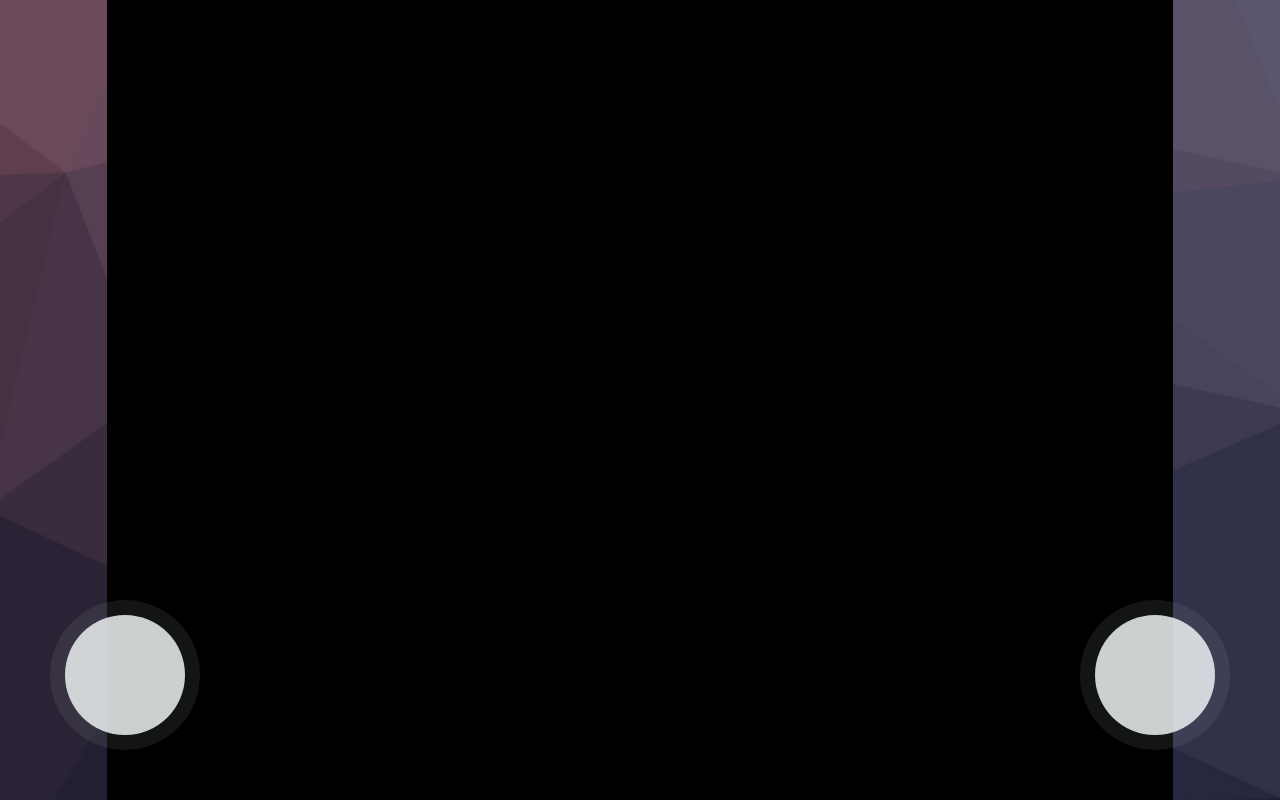
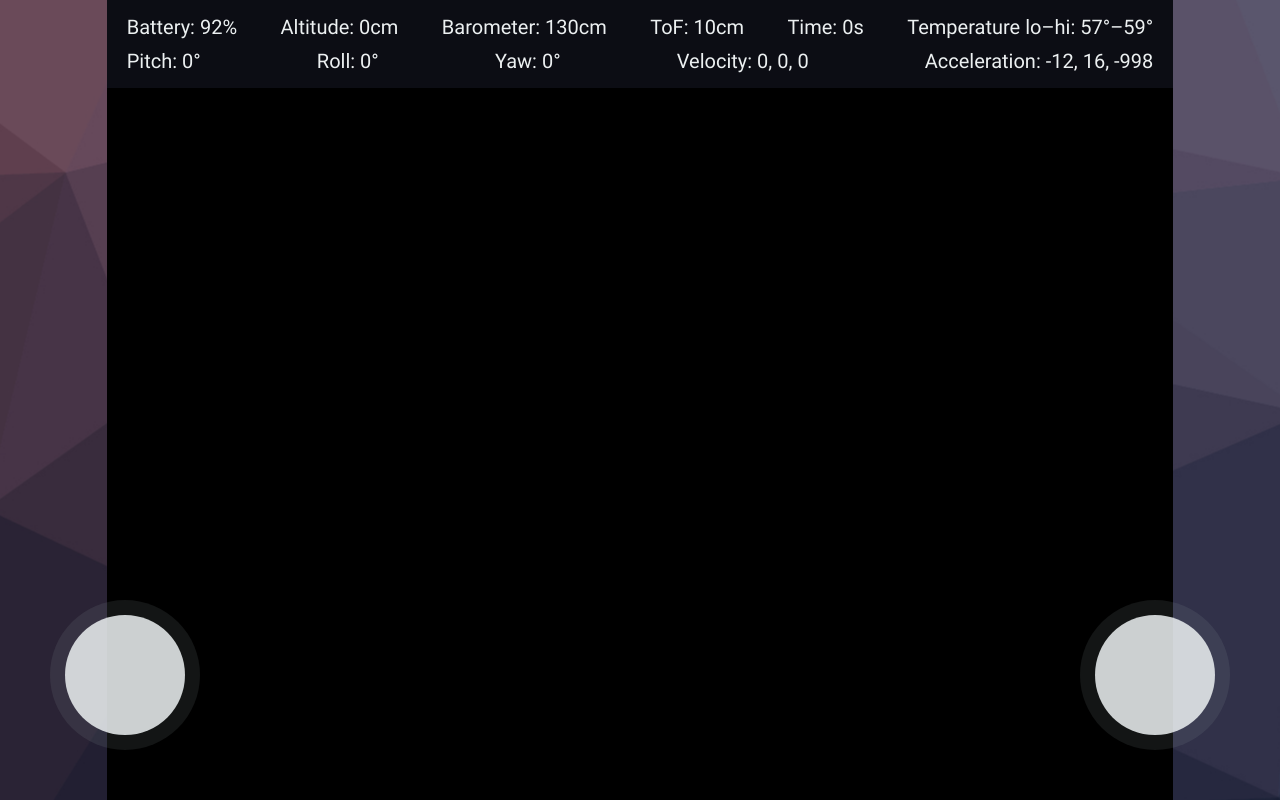
Before and after one commit to jamOne-/tello-ps3-controller, a React (Create React App) app: page / in a window 1280 px wide. Built offline with nearby package versions, Linux system fonts and the light colour scheme; no server answers.

Commit message:
(front) TelloState backdrop-filter: blur

```diff
--- a/src/components/TelloState.tsx
+++ b/src/components/TelloState.tsx
@@ -26,9 +26,9 @@
 
 function TelloStateComponent({ telloStateString }: Props) {
   if (!telloStateString) {
-    return null;
-    // telloStateString =
-    //   "pitch:0;roll:0;yaw:0;vgx:0;vgy:0;vgz:0;templ:57;temph:59;tof:10;h:0;bat:92;baro:130.00;time:0;agx:-12.00;agy:16.00;agz:-998.00;";
+    // return null;
+    telloStateString =
+      "pitch:0;roll:0;yaw:0;vgx:0;vgy:0;vgz:0;templ:57;temph:59;tof:10;h:0;bat:92;baro:130.00;time:0;agx:-12.00;agy:16.00;agz:-998.00;";
   }
 
   const telloState = decodeTelloState(telloStateString);
--- a/src/styles/TelloState.css
+++ b/src/styles/TelloState.css
@@ -1,7 +1,8 @@
 .TelloState {
   width: 100%;
   padding: 5px 10px;
-  background-color: #303751aa;
+  background-color: #30375140;
+  backdrop-filter: blur(5px);
 }
 
 .TelloState__row {
```
